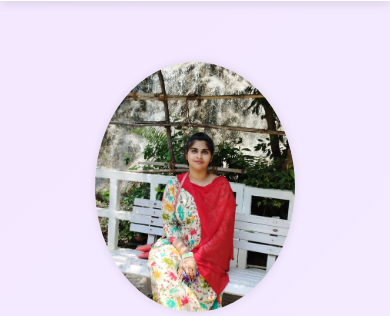
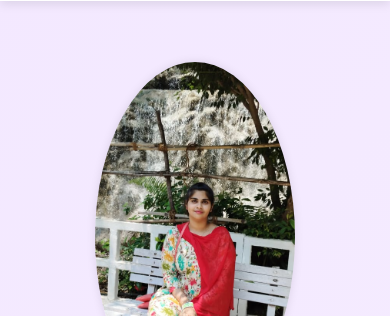
Before and after one commit to fowziyashaik/portfolio, a plain HTML site: page index.html in a window 390 px wide. Shown: the part 58-374 px from the top of the page. Drawn offline with Linux system fonts and the light colour scheme.

Commit message:
Update index.html

```diff
--- a/index.html
+++ b/index.html
@@ -104,7 +104,7 @@ footer { background:#7b2cbf; color:#fff; text-align:center; padding:20px; }
 }
 @media(max-width:600px){
   nav a{margin:0 8px; font-size:0.85rem;}
-  .hero-image img{width:200px;height:250px;}
+  .hero-image img{width:200px;height:350px;}
   .card{max-width:100%;}
   .about-card{padding:20px;}
 }
```
